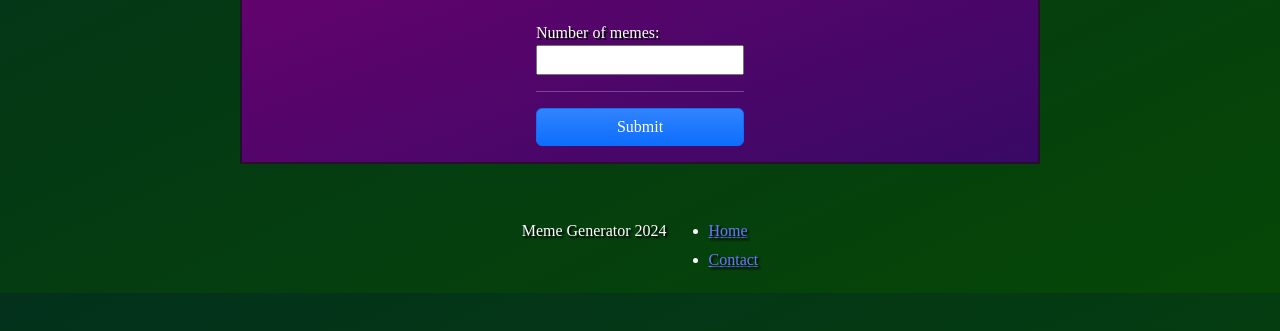
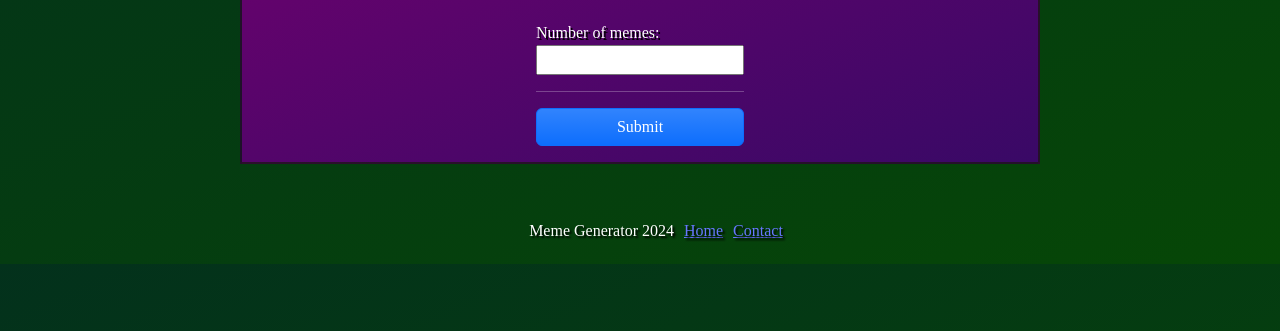
Before and after one commit to tventurelli/Meme-Generator, a plain HTML site: page index.html in a window 1280 px wide. Shown: the part 307-638 px from the top of the page. Drawn offline with nearby package versions, Linux system fonts and the light colour scheme.

Commit message:
footer layout

```diff
--- a/index.html
+++ b/index.html
@@ -49,8 +49,9 @@
     <section class="js-memes-container memes-container"></section>
     <footer>
       <div class="footer">
-        <p class="footer-item">Meme Generator 2024</p>
-        <ul>
+
+        <ul class="footer-items">
+          <li class="footer-item">Meme Generator 2024</li>
           <li class="footer-item"><a href="#">Home</a></li>
           <li class="footer-item"><a href="#">Contact</a></li>
         </ul>
--- a/styles.css
+++ b/styles.css
@@ -60,7 +60,7 @@ body {
     text-shadow: 2px 2px black;
 }
 
-.footer {
+.footer-items {
     display: flex;
     flex-wrap: wrap;
     justify-content: center;
```
